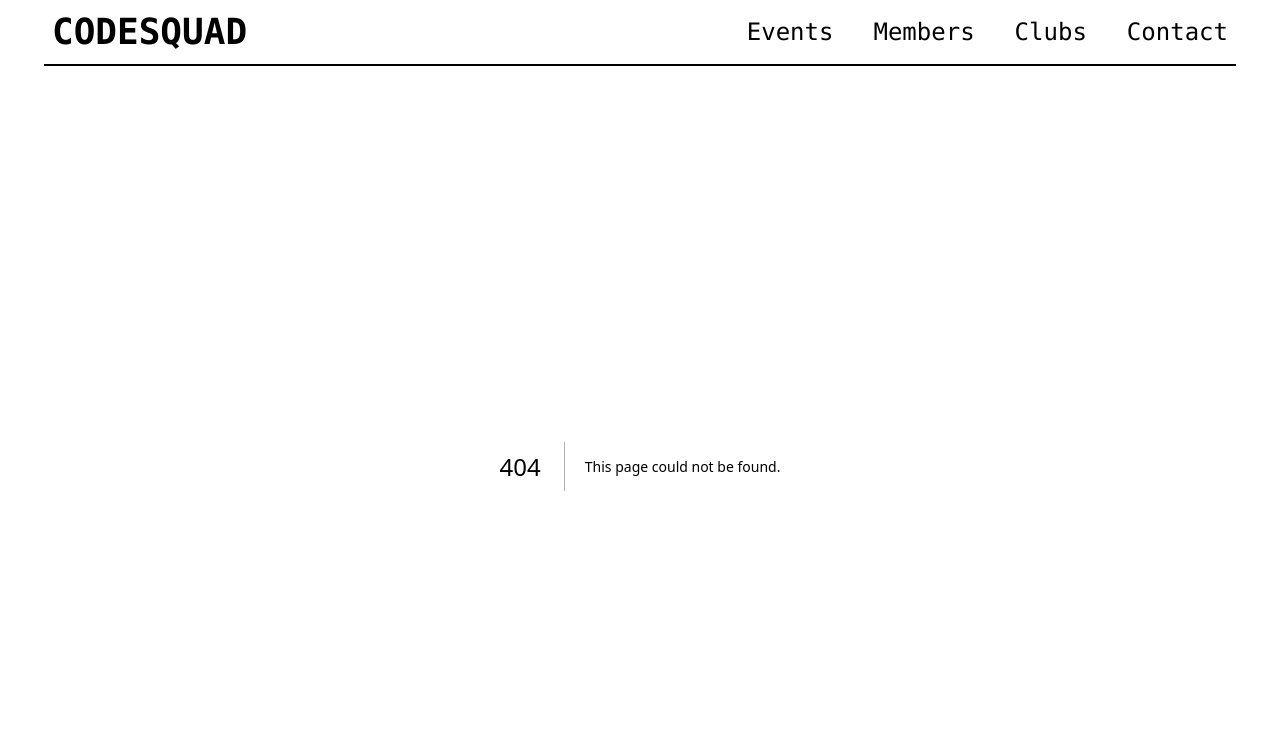
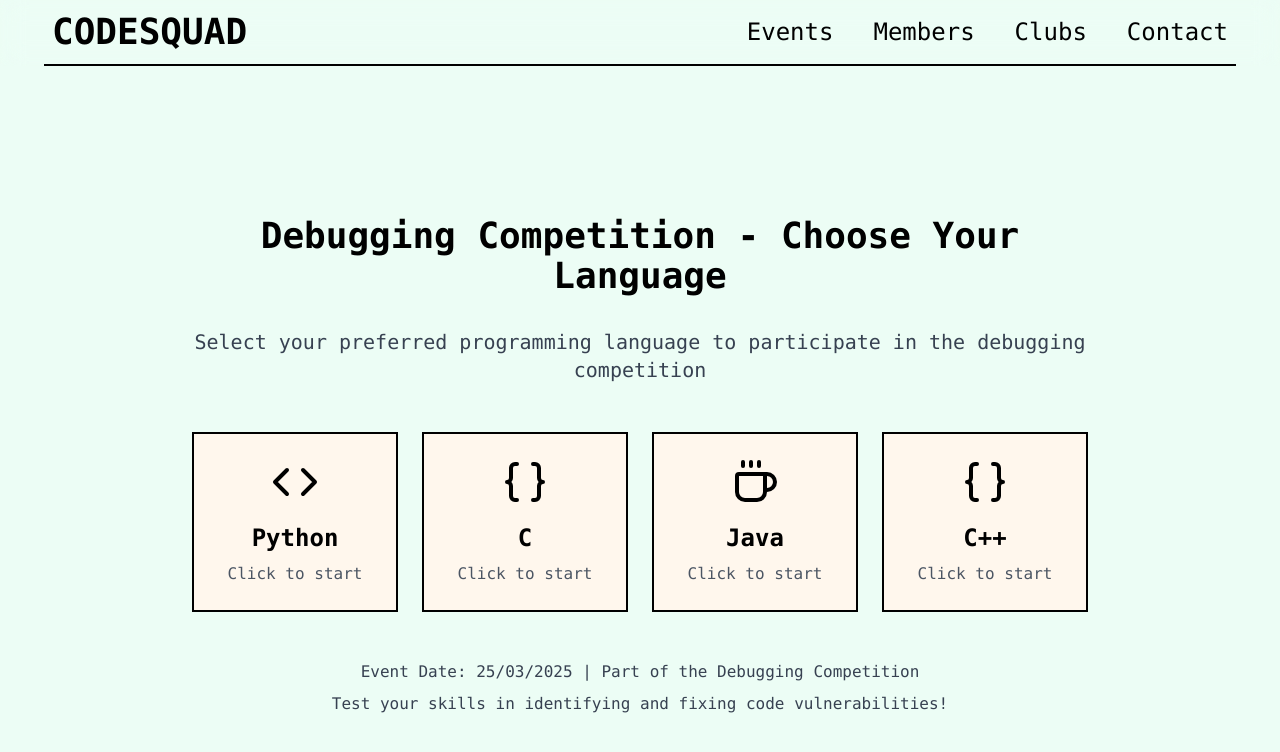
Before and after one commit to doitcodesquad/department-of-it, a Next.js app: page /events/debugging-competition in a window 1280 px wide. Before the commit this address had no page. Shown: the top 752 px of the page. Built offline with nearby package versions, Linux system fonts and the light colour scheme.

Commit message:
event page updated

```diff
--- /dev/null
+++ b/app/events/debugging-competition/page.jsx
@@ -0,0 +1,70 @@
+import { Code, Braces, Coffee, CurlyBraces } from 'lucide-react';
+
+const DebuggingLanguageSelector = () => {
+  const languages = [
+    {
+      name: "Python",
+      link: "https://www.hackerrank.com/code-debugging-a-python",
+      icon: <Code size={48} className="mb-4 text-black" />
+    },
+    {
+      name: "C",
+      link: "https://www.hackerrank.com/code-debugging-competition",
+      icon: <Braces size={48} className="mb-4 text-black" />
+    },
+    {
+      name: "Java",
+      link: "https://www.hackerrank.com/code-debugging-1742796456",
+      icon: <Coffee size={48} className="mb-4 text-black" />
+    },
+    {
+      name: "C++",
+      link: "https://www.hackerrank.com/c-1742741334",
+      icon: <CurlyBraces size={48} className="mb-4 text-black" />
+    }
+  ];
+
+  return (
+    <section className="min-h-screen bg-emerald-50 flex flex-col items-center justify-center p-4">
+      <div className="max-w-4xl w-full">
+        <h1 className="text-4xl font-bold text-center mb-8 text-black">
+          Debugging Competition - Choose Your Language
+        </h1>
+        <p className="text-xl text-center mb-12 text-gray-700">
+          Select your preferred programming language to participate in the debugging competition
+        </p>
+
+        <div className="grid grid-cols-1 md:grid-cols-2 lg:grid-cols-4 gap-6">
+          {languages.map((language) => (
+            <a
+              key={language.name}
+              href={language.link}
+              target="_blank"
+              rel="noopener noreferrer"
+              className="flex flex-col items-center p-6 bg-orange-50 border-2 border-black hover:bg-orange-100 transition-colors duration-300"
+            >
+              {language.icon}
+              <span className="text-2xl font-semibold text-black">
+                {language.name}
+              </span>
+              <span className="mt-2 text-gray-600">
+                Click to start
+              </span>
+            </a>
+          ))}
+        </div>
+
+        <div className="mt-12 text-center">
+          <p className="text-gray-700">
+            Event Date: 25/03/2025 | Part of the Debugging Competition
+          </p>
+          <p className="text-gray-700 mt-2">
+            Test your skills in identifying and fixing code vulnerabilities!
+          </p>
+        </div>
+      </div>
+    </section>
+  );
+};
+
+export default DebuggingLanguageSelector;
--- a/app/events/upcoming.jsx
+++ b/app/events/upcoming.jsx
@@ -8,7 +8,7 @@ const Gallery = () => {
       title: "Debugging Competition",
       date: "25/03/2025",
       description: "A challenge to identify and fix vulnerabilities in code, enhancing secure coding skills.",
-      link: "https://forms.gle/gkGfCpbDCzCUX1yb6"
+      link: "/events/debugging-competition"
     },
     {
       id: 2,
@@ -16,7 +16,7 @@ const Gallery = () => {
       title: "Treasure Hunt",
       date: "25/03/2025",
       description: "An engaging activity where participants will follow clues, solve challenges, and decode hidden messages to reach the final prize.",
-      link: "https://forms.gle/gkGfCpbDCzCUX1yb6"
+      link: "https://th2025cuk.vercel.app/"
     },
     {
       id: 3,
@@ -56,11 +56,16 @@ const Gallery = () => {
     <section id="upcoming" className="mt-11 md:px-11 px-3 w-full h-full">
       <div className="pt-11 pb-24 md:py-32 bg-emerald-50 border-t-2 border-black">
         <div className="text-4xl font-bold text-center mb-12 text-black">
-           Events
+          Events
         </div>
         <div className="flex flex-wrap justify-center items-stretch gap-4 md:max-w-full p-2">
           {events.map((event) => (
-            <div key={event.id} className="w-96 flex flex-col p-3 bg-orange-50 border-2 border-black">
+            <div
+              key={event.id}
+              className={`w-96 flex flex-col p-3 bg-orange-50 border-2 border-black ${
+                event.id <= 3 ? 'highlight-typing' : ''
+              }`}
+            >
               <div className="w-full">
                 <Image
                   className="h-56 object-cover w-full"
@@ -78,7 +83,8 @@ const Gallery = () => {
                 </div>
                 <a href={event.link}>
                   <button className="px-11 py-1 bg-primary border-2 border-black hover:bg-black duration-300 hover:text-white">
-                    Register
+                  {event.title === "Debugging Competition" ? "Start Debugging" :
+                     event.title === "Treasure Hunt" ? "Enter Key" : "Register"}
                   </button>
                 </a>
               </div>
--- a/app/globals.css
+++ b/app/globals.css
@@ -166,3 +166,21 @@ h3 {
 .hide-scroll::-webkit-scrollbar {
   @apply hidden;
 }
+
+
+.highlight-typing {
+  position: relative;
+  animation: typingHighlight 2s infinite;
+}
+
+@keyframes typingHighlight {
+  0% {
+    box-shadow: 0 0 0 0 rgba(0, 0, 0, 0.7);
+  }
+  50% {
+    box-shadow: 0 0 10px 5px rgba(0, 0, 0, 0.7);
+  }
+  100% {
+    box-shadow: 0 0 0 0 rgba(0, 0, 0, 0.7);
+  }
+}
```
